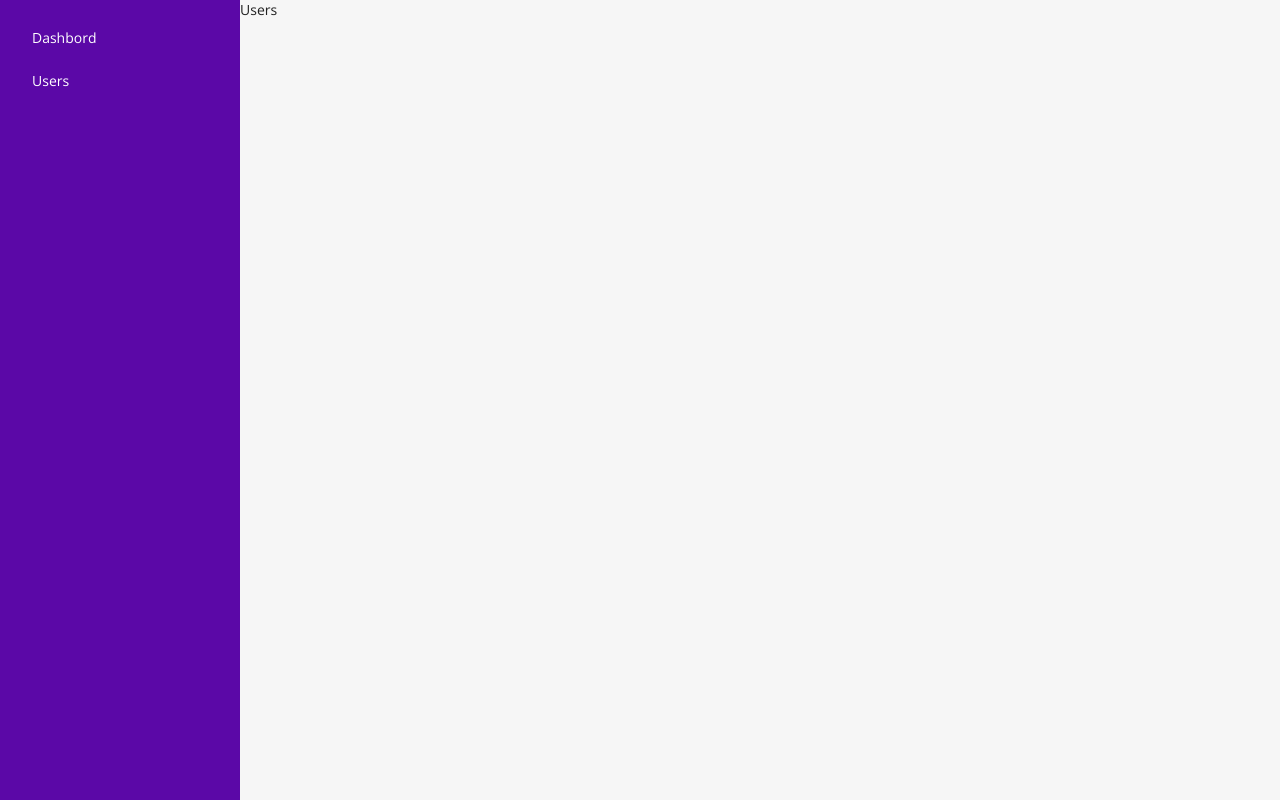
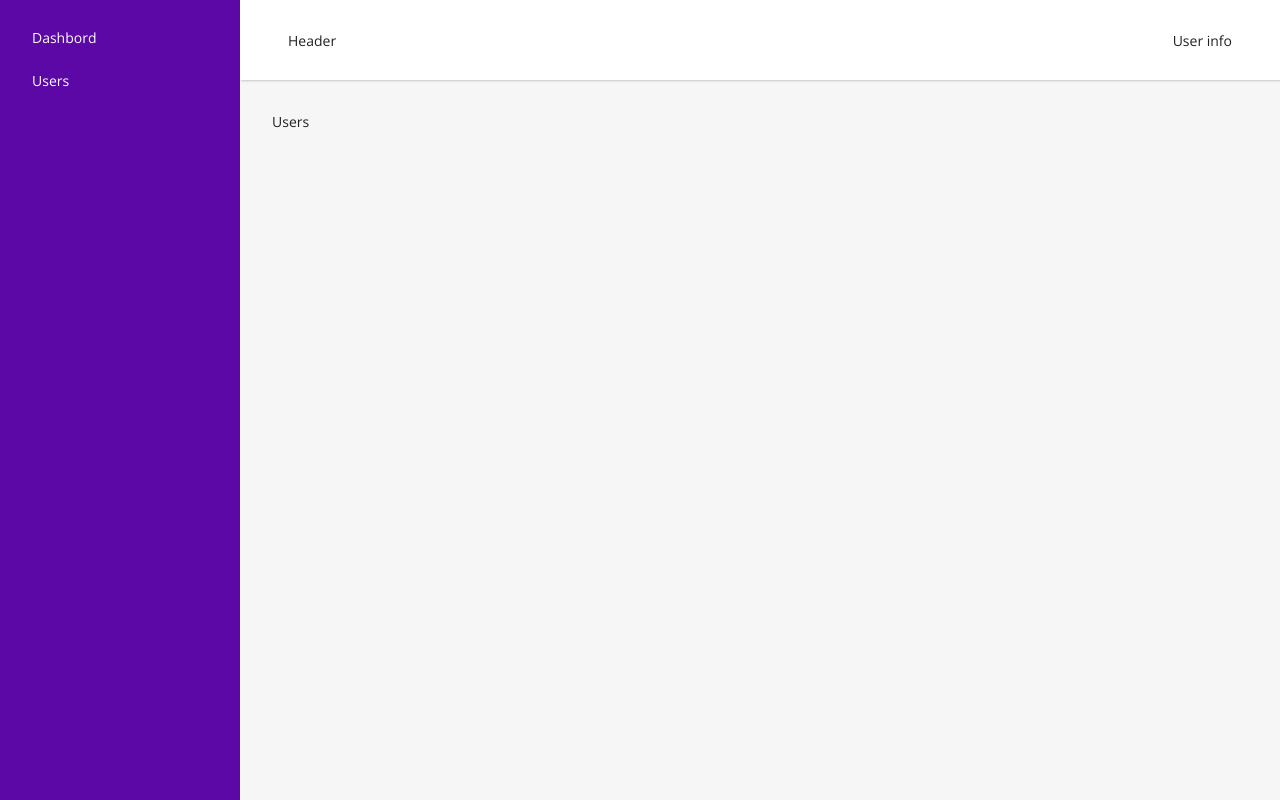
Before and after one commit to TeamAbella060420/react-laravel, a React (Vite) app in the folder full-stack/react/: page /users in a window 1280 px wide. Built offline with nearby package versions, Linux system fonts and the light colour scheme.

Commit message:
Update DefaultLayout.jsx

```diff
--- a/full-stack/react/src/components/DefaultLayout.jsx
+++ b/full-stack/react/src/components/DefaultLayout.jsx
@@ -1,20 +1,28 @@
-import React from 'react'
-import { Outlet, Navigate, Link } from 'react-router-dom';
-import { useStateContext } from '../context/ContextProvider';
+import React from "react";
+import { Outlet, Navigate, Link } from "react-router-dom";
+import { useStateContext } from "../context/ContextProvider";
 
 export default function DefaultLayout() {
     const { user, token } = useStateContext();
-    if(!token) {
-        return <Navigate to="/login" />
+    if (!token) {
+        return <Navigate to="/login" />;
     }
 
-  return (
-    <div id='defaultLayout'>
-      <aside>
-      <Link to='/dashboard'>Dashbord</Link>
-      <Link to='/users'>Users</Link>
-      </aside>
-      <Outlet />
-    </div>
-  )
+    return (
+        <div id="defaultLayout">
+            <aside>
+                <Link to="/dashboard">Dashbord</Link>
+                <Link to="/users">Users</Link>
+            </aside>
+            <div className="content">
+                <header>
+                    <div>Header</div>
+                    <div>User info</div>
+                </header>
+                <main>
+                    <Outlet />
+                </main>
+            </div>
+        </div>
+    );
 }
```
